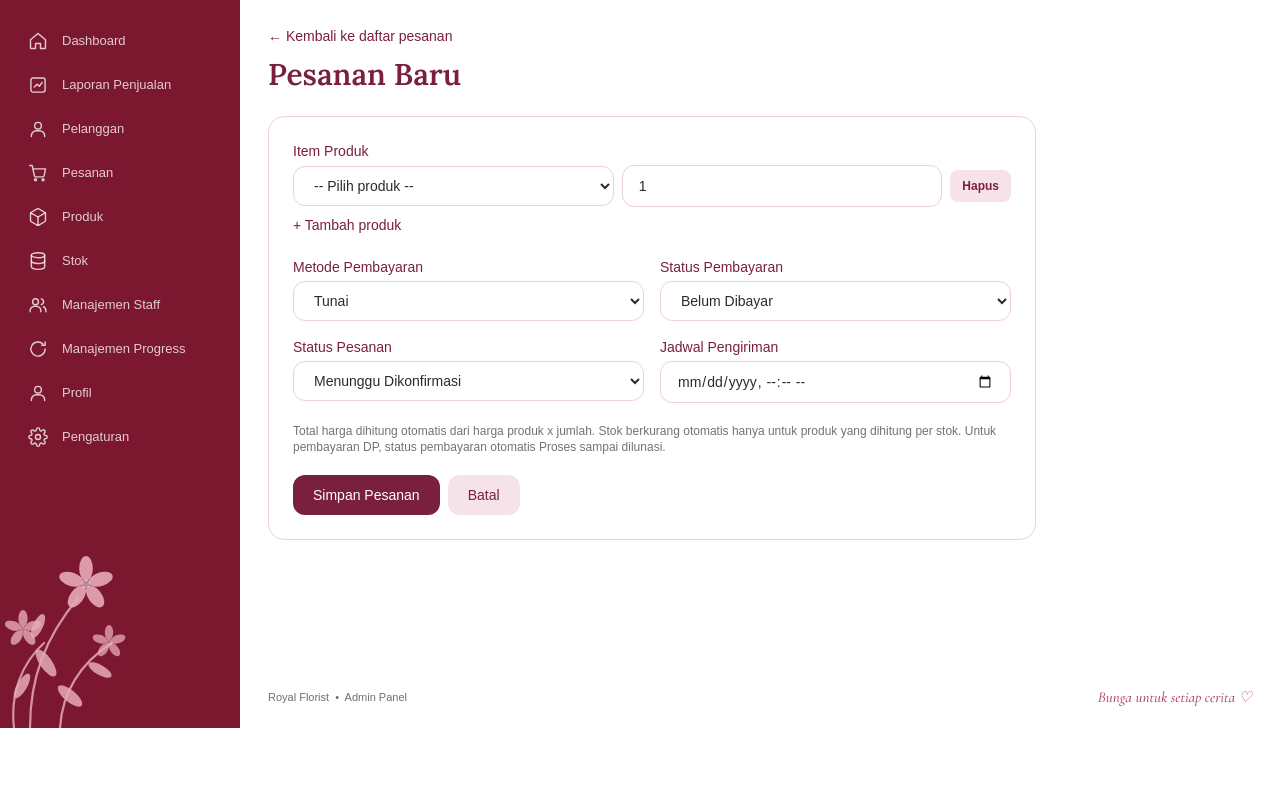
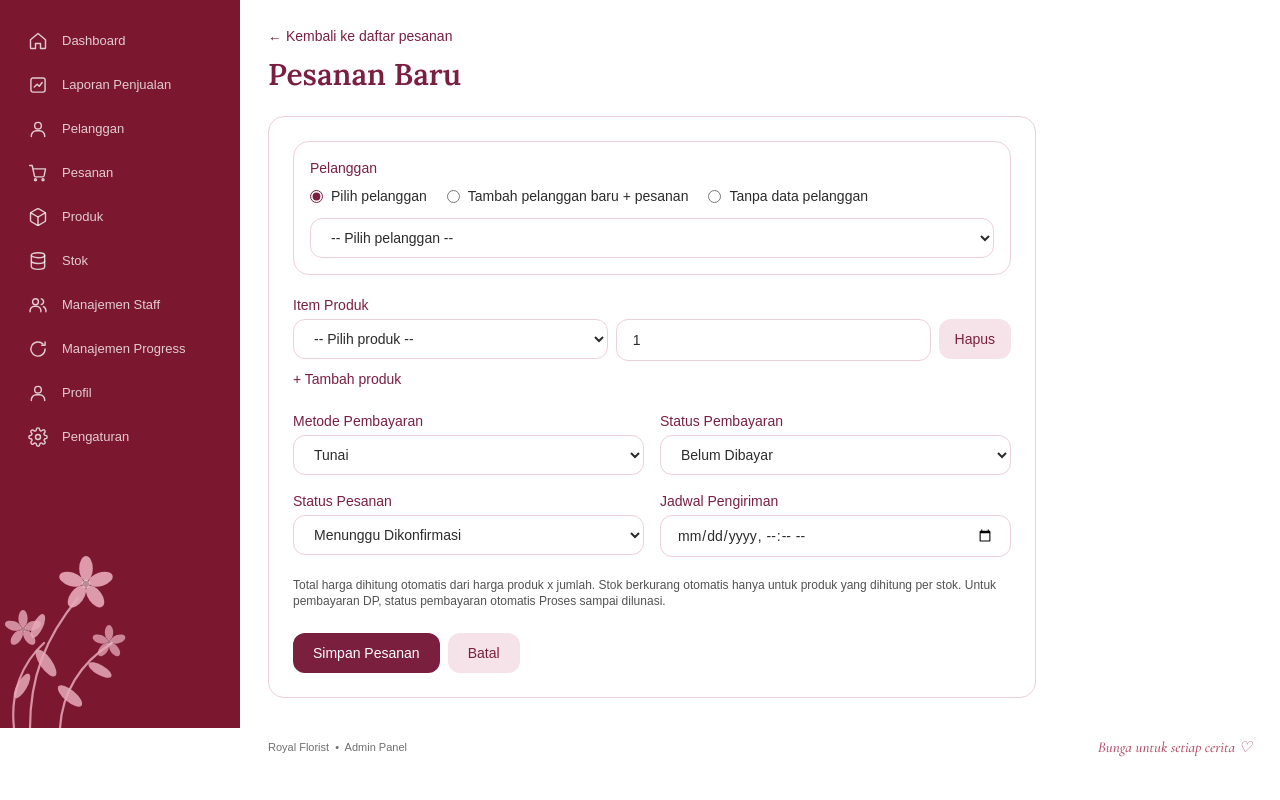
Before and after one commit to ramocta/royal_florist_website, a Laravel app: template resources/views/admin/pesanan-create.blade.php in a window 1280 px wide. Shown: the part 72-872 px from the top of the page. Run offline with Laravel 12, Linux system fonts and the light colour scheme; data comes from the database, SQL or seed files in the repository; the template is opened without the code that fills it: most values are stand-ins (such as "Sample title", 1, 10 or a date in 2020); style sheets or scripts are compiled from the project's sources; parts of the project's set-up code (start-up, migrations or seed data) failed here and were passed over.

Commit message:
Memperbarui Pesanan, pelanggan memakai tabel users,  tambah pelanggan + pesanan satu form

```diff
--- a/app/Models/Order.php
+++ b/app/Models/Order.php
@@ -41,10 +41,11 @@ class Order extends Model
         return $this->belongsTo(User::class, 'id_user', 'id_user');
     }
 
-    // Data pelanggan di menu Pelanggan (nyambung lewat id_user, sama seperti Pelanggan::orders())
+    // Tabel pelanggan sudah dihapus. Data pelanggan sekarang adalah akun di tabel users,
+    // jadi relasi ini menunjuk ke User (sama dengan user()) supaya kode lama tetap jalan.
     public function pelanggan(): BelongsTo
     {
-        return $this->belongsTo(Pelanggan::class, 'id_user', 'id_user');
+        return $this->belongsTo(User::class, 'id_user', 'id_user');
     }
 
     public function items(): HasMany
@@ -57,24 +58,24 @@ class Order extends Model
         return $this->hasMany(OrderStatusHistory::class, 'id_order', 'id_order');
     }
 
-    // Data pelanggan untuk tabel daftar pesanan. Pesanan yang dibuat admin di toko tidak punya id_user, tampil "-".
+    // Data pelanggan untuk tabel daftar pesanan. Pesanan yang dibuat admin di toko tanpa akun tidak punya id_user, tampil "-".
     public function getNamaPelangganAttribute(): string
     {
-        return $this->pelanggan->nama ?? $this->user->nama ?? '-';
+        return $this->user->nama ?? '-';
     }
 
     public function getEmailPelangganAttribute(): string
     {
-        return $this->pelanggan->email ?? $this->user->email ?? '-';
+        return $this->user->email ?? '-';
     }
 
     public function getKontakPelangganAttribute(): string
     {
-        return $this->pelanggan->kontak ?? $this->user->nmr_telepon ?? '-';
+        return $this->user->nmr_telepon ?? '-';
     }
 
     public function getKategoriPelangganAttribute(): ?string
     {
-        return $this->pelanggan->kategori ?? null;
+        return $this->user->kategori_pelanggan ?? null;
     }
 }
--- a/resources/views/admin/pesanan-create.blade.php
+++ b/resources/views/admin/pesanan-create.blade.php
@@ -5,21 +5,24 @@
 @section('content')
 @php
     $input = 'w-full rounded-xl border border-pinkline bg-white px-4 py-2.5 text-sm focus:border-maroon focus:outline-none focus:ring-1 focus:ring-maroon';
+    $label = 'mb-1 block text-sm font-medium text-maroon';
+    $mode = old('mode_pelanggan', request('mode', 'ada'));
+    $itemsLama = old('items', [['id_product' => '', 'jumlah' => 1]]);
 
-    // Baris item: ambil dari old() kalau validasi gagal, kalau tidak mulai dengan 1 baris kosong
-    $baris = old('items', [['id_product' => '', 'jumlah' => 1]]);
+    $statusPesanan = [
+        'menunggu_pembayaran' => 'Menunggu Pembayaran', 'menunggu_dikonfirmasi' => 'Menunggu Dikonfirmasi',
+        'dikonfirmasi' => 'Dikonfirmasi', 'diproses' => 'Diproses', 'dalam_pengiriman' => 'Dalam Pengiriman',
+        'siap_diambil' => 'Siap Diambil', 'selesai' => 'Selesai', 'dibatalkan' => 'Dibatalkan',
+    ];
+    $metode = ['bayar_di_toko' => 'Tunai', 'QRIS' => 'QRIS', 'transfer_bank' => 'Transfer Bank', 'DP' => 'DP'];
+    $bayar = ['belum_dibayar' => 'Belum Dibayar', 'proses' => 'Proses', 'lunas' => 'Lunas'];
 
-    $metode = ['bayar_di_toko' => 'Tunai', 'QRIS' => 'QRIS', 'transfer_bank' => 'Transfer Bank', 'DP' => 'DP (Uang Muka)'];
-    $bayar  = ['belum_dibayar' => 'Belum Dibayar', 'proses' => 'Proses', 'lunas' => 'Lunas'];
-    $status = [
-        'menunggu_pembayaran'   => 'Menunggu Pembayaran',
-        'menunggu_dikonfirmasi' => 'Menunggu Dikonfirmasi',
-        'dikonfirmasi'          => 'Dikonfirmasi',
-        'diproses'              => 'Diproses',
-        'dalam_pengiriman'      => 'Dalam Pengiriman',
-        'siap_diambil'          => 'Siap Kirim',
-        'selesai'               => 'Selesai',
-        'dibatalkan'            => 'Batal',
+    $dataBaru = [
+        ['pelanggan_nama', 'Nama Pelanggan', 'text', 'Contoh: Siti Rahmawati'],
+        ['pelanggan_email', 'Email (Gmail)', 'email', 'contoh@gmail.com'],
+        ['pelanggan_telepon', 'No. HP', 'text', 'Contoh: 081234567890'],
+        ['pelanggan_alamat', 'Alamat (opsional)', 'text', 'Alamat lengkap'],
+        ['pelanggan_password', 'Password (opsional)', 'password', 'Kosongkan agar dibuat otomatis'],
     ];
 @endphp
 
@@ -27,141 +30,166 @@
     <a href="{{ route('admin.pesanan.index') }}" class="text-sm text-maroon hover:underline">&larr; Kembali ke daftar pesanan</a>
     <h1 class="mt-2 font-display text-3xl font-semibold text-maroon">Pesanan Baru</h1>
 
-    <form method="POST" action="{{ route('admin.pesanan.store') }}" class="mt-6 space-y-5 rounded-2xl border border-pinkline p-6">
+    <form id="formPesanan" method="POST" action="{{ route('admin.pesanan.store') }}" class="mt-6 space-y-5 rounded-2xl border border-pinkline p-6">
         @csrf
 
-        {{-- ITEM PRODUK (baris bisa ditambah/dihapus) --}}
-        <div>
-            <label class="mb-1 block text-sm font-medium text-maroon">Item Produk</label>
-            @error('items') <p class="mb-1 text-xs text-rose-600">{{ $message }}</p> @enderror
+        {{-- PELANGGAN --}}
+        <div id="blokPelanggan" class="rounded-2xl border border-pinkline p-4">
+            <p class="mb-2 text-sm font-medium text-maroon">Pelanggan</p>
 
-            <div id="daftar-item" class="space-y-2">
-                @foreach ($baris as $i => $b)
-                    <div class="item-baris">
-                        <div class="flex items-center gap-2">
-                            <select name="items[{{ $i }}][id_product]" class="{{ $input }}">
-                                <option value="">-- Pilih produk --</option>
-                                @foreach ($produk as $pr)
-                                    <option value="{{ $pr->id_product }}" @selected(($b['id_product'] ?? '') == $pr->id_product)>
-                                        {{ $pr->nama_produk }} - Rp {{ number_format($pr->harga, 0, ',', '.') }}@if ($pr->pakai_stok) (stok {{ $pr->stok }})@endif
+            <div class="mb-3 flex flex-wrap gap-x-5 gap-y-2 text-sm">
+                @foreach (['ada' => 'Pilih pelanggan', 'baru' => 'Tambah pelanggan baru + pesanan', 'tanpa' => 'Tanpa data pelanggan'] as $nilai => $teks)
+                    <label class="flex items-center gap-2">
+                        <input type="radio" name="mode_pelanggan" value="{{ $nilai }}" @checked($mode === $nilai) class="accent-maroon"> {{ $teks }}
+                    </label>
+                @endforeach
+            </div>
+
+            <div data-mode="ada">
+                <select name="id_user" class="{{ $input }}">
+                    <option value="">-- Pilih pelanggan --</option>
+                    @foreach ($pelangganList as $p)
+                        <option value="{{ $p->id_user }}" @selected((string) old('id_user') === (string) $p->id_user)>
+                            {{ $p->nama }} &middot; {{ $p->email }}{{ $p->nmr_telepon ? ' · ' . $p->nmr_telepon : '' }}
                         </option>
                     @endforeach
                 </select>
-                            <input type="number" min="1" name="items[{{ $i }}][jumlah]" value="{{ $b['jumlah'] ?? 1 }}"
-                                   class="{{ $input }} w-24" aria-label="Jumlah">
-                            <button type="button" class="hapus-item shrink-0 rounded-lg bg-pinkcard px-3 py-2 text-xs font-semibold text-maroon hover:bg-maroon hover:text-white">Hapus</button>
+                @error('id_user') <p class="mt-1 text-xs text-rose-600">{{ $message }}</p> @enderror
             </div>
-                        @error("items.$i.id_product") <p class="mt-1 text-xs text-rose-600">{{ $message }}</p> @enderror
-                        @error("items.$i.jumlah") <p class="mt-1 text-xs text-rose-600">{{ $message }}</p> @enderror
+
+            <div data-mode="baru" class="grid gap-3 sm:grid-cols-2">
+                @foreach ($dataBaru as [$nama, $teks, $tipe, $placeholder])
+                    <div class="{{ $nama === 'pelanggan_alamat' ? 'sm:col-span-2' : '' }}">
+                        <label for="{{ $nama }}" class="mb-1 block text-xs text-neutral-600">{{ $teks }}</label>
+                        <input id="{{ $nama }}" type="{{ $tipe }}" name="{{ $nama }}" value="{{ $tipe === 'password' ? '' : old($nama) }}"
+                               placeholder="{{ $placeholder }}" class="{{ $input }}">
+                        @error($nama) <p class="mt-1 text-xs text-rose-600">{{ $message }}</p> @enderror
                     </div>
                 @endforeach
+                <p class="text-[11px] text-neutral-500 sm:col-span-2">Pelanggan baru otomatis masuk ke daftar Pelanggan dengan kategori Baru.</p>
+            </div>
         </div>
 
-            <button type="button" id="tambah-item" class="mt-2 text-sm font-medium text-maroon hover:underline">+ Tambah produk</button>
+        {{-- PESANAN --}}
+        <div id="blokPesanan" class="space-y-5">
+            <div>
+                <label class="{{ $label }}">Item Produk</label>
+                <div id="daftarItem" class="space-y-2">
+                    @foreach ($itemsLama as $i => $it)
+                        <div class="baris-item flex items-start gap-2">
+                            <select name="items[{{ $i }}][id_product]" class="{{ $input }}">
+                                <option value="">-- Pilih produk --</option>
+                                @foreach ($produk as $p)
+                                    <option value="{{ $p->id_product }}" @selected((string) ($it['id_product'] ?? '') === (string) $p->id_product)>
+                                        {{ $p->nama_produk }} — Rp {{ number_format($p->harga, 0, ',', '.') }}{{ $p->pakai_stok ? ' (stok ' . $p->stok . ')' : '' }}
+                                    </option>
+                                @endforeach
+                            </select>
+                            <input type="number" min="1" name="items[{{ $i }}][jumlah]" value="{{ $it['jumlah'] ?? 1 }}" class="{{ $input }}">
+                            <button type="button" class="hapus-item rounded-xl bg-pinkcard px-4 py-2.5 text-sm font-medium text-maroon hover:bg-pinkline">Hapus</button>
+                        </div>
+                        @if ($errors->has("items.$i.id_product") || $errors->has("items.$i.jumlah"))
+                            <p class="text-xs text-rose-600">{{ $errors->first("items.$i.id_product") ?: $errors->first("items.$i.jumlah") }}</p>
+                        @endif
+                    @endforeach
+                </div>
+                @error('items') <p class="mt-1 text-xs text-rose-600">{{ $message }}</p> @enderror
+                <button type="button" id="tambahItem" class="mt-2 text-sm text-maroon hover:underline">+ Tambah produk</button>
             </div>
 
             <div class="grid gap-4 sm:grid-cols-2">
                 <div>
-                <label for="metode_pembayaran" class="mb-1 block text-sm font-medium text-maroon">Metode Pembayaran</label>
+                    <label for="metode_pembayaran" class="{{ $label }}">Metode Pembayaran</label>
                     <select id="metode_pembayaran" name="metode_pembayaran" class="{{ $input }}">
-                    @foreach ($metode as $nilai => $label)
-                        <option value="{{ $nilai }}" @selected(old('metode_pembayaran', 'bayar_di_toko') === $nilai)>{{ $label }}</option>
-                    @endforeach
+                        @foreach ($metode as $k => $v) <option value="{{ $k }}" @selected(old('metode_pembayaran', 'bayar_di_toko') === $k)>{{ $v }}</option> @endforeach
                     </select>
                     @error('metode_pembayaran') <p class="mt-1 text-xs text-rose-600">{{ $message }}</p> @enderror
                 </div>
-
-            {{-- Muncul hanya kalau metode pembayaran = DP --}}
-            <div id="kolom-dp" class="{{ old('metode_pembayaran') === 'DP' ? '' : 'hidden' }}">
-                <label for="jumlah_dp" class="mb-1 block text-sm font-medium text-maroon">Jumlah DP (Rp)</label>
-                <input id="jumlah_dp" type="number" min="1" name="jumlah_dp" value="{{ old('jumlah_dp') }}"
-                       placeholder="Contoh: 100000" class="{{ $input }}">
-                @error('jumlah_dp') <p class="mt-1 text-xs text-rose-600">{{ $message }}</p> @enderror
-            </div>
-
                 <div>
-                <label for="status_pembayaran" class="mb-1 block text-sm font-medium text-maroon">Status Pembayaran</label>
+                    <label for="status_pembayaran" class="{{ $label }}">Status Pembayaran</label>
                     <select id="status_pembayaran" name="status_pembayaran" class="{{ $input }}">
-                    @foreach ($bayar as $nilai => $label)
-                        <option value="{{ $nilai }}" @selected(old('status_pembayaran', 'belum_dibayar') === $nilai)>{{ $label }}</option>
-                    @endforeach
+                        @foreach ($bayar as $k => $v) <option value="{{ $k }}" @selected(old('status_pembayaran', 'belum_dibayar') === $k)>{{ $v }}</option> @endforeach
                     </select>
                     @error('status_pembayaran') <p class="mt-1 text-xs text-rose-600">{{ $message }}</p> @enderror
                 </div>
-
+                <div id="blokDp" class="sm:col-span-2">
+                    <label for="jumlah_dp" class="{{ $label }}">Jumlah DP (Rp)</label>
+                    <input id="jumlah_dp" type="number" min="1" name="jumlah_dp" value="{{ old('jumlah_dp') }}" class="{{ $input }}">
+                    @error('jumlah_dp') <p class="mt-1 text-xs text-rose-600">{{ $message }}</p> @enderror
+                </div>
                 <div>
-                <label for="status_pesanan" class="mb-1 block text-sm font-medium text-maroon">Status Pesanan</label>
+                    <label for="status_pesanan" class="{{ $label }}">Status Pesanan</label>
                     <select id="status_pesanan" name="status_pesanan" class="{{ $input }}">
-                    @foreach ($status as $nilai => $label)
-                        <option value="{{ $nilai }}" @selected(old('status_pesanan', 'menunggu_dikonfirmasi') === $nilai)>{{ $label }}</option>
-                    @endforeach
+                        @foreach ($statusPesanan as $k => $v) <option value="{{ $k }}" @selected(old('status_pesanan', 'menunggu_dikonfirmasi') === $k)>{{ $v }}</option> @endforeach
                     </select>
                     @error('status_pesanan') <p class="mt-1 text-xs text-rose-600">{{ $message }}</p> @enderror
                 </div>
-
                 <div>
-                <label for="jadwal_pengambilan" class="mb-1 block text-sm font-medium text-maroon">Jadwal Pengiriman</label>
-                <input id="jadwal_pengambilan" type="datetime-local" name="jadwal_pengambilan"
-                       value="{{ old('jadwal_pengambilan') }}" class="{{ $input }}">
+                    <label for="jadwal_pengambilan" class="{{ $label }}">Jadwal Pengiriman</label>
+                    <input id="jadwal_pengambilan" type="datetime-local" name="jadwal_pengambilan" value="{{ old('jadwal_pengambilan') }}" class="{{ $input }}">
                     @error('jadwal_pengambilan') <p class="mt-1 text-xs text-rose-600">{{ $message }}</p> @enderror
                 </div>
             </div>
 
-        <p class="text-xs text-neutral-500">Total harga dihitung otomatis dari harga produk x jumlah. Stok berkurang otomatis hanya untuk produk yang dihitung per stok. Untuk pembayaran DP, status pembayaran otomatis Proses sampai dilunasi.</p>
+            <p class="text-xs text-neutral-600">Total harga dihitung otomatis dari harga produk x jumlah. Stok berkurang otomatis hanya untuk produk yang dihitung per stok. Untuk pembayaran DP, status pembayaran otomatis Proses sampai dilunasi.</p>
+        </div>
 
-        <div class="flex gap-2">
-            <button class="rounded-xl bg-maroon px-5 py-2.5 text-sm font-medium text-white hover:opacity-90">Simpan Pesanan</button>
+        <div class="flex gap-2 pt-1">
+            <button type="submit" id="tombolSimpan" class="rounded-xl bg-maroon px-5 py-2.5 text-sm font-medium text-white hover:opacity-90">Simpan Pesanan</button>
             <a href="{{ route('admin.pesanan.index') }}" class="rounded-xl bg-pinkcard px-5 py-2.5 text-sm font-medium text-maroon hover:bg-pinkline">Batal</a>
         </div>
     </form>
 </div>
 
-{{-- JavaScript kecil hanya untuk tambah/hapus baris produk --}}
+<template id="templateItem">
+    <div class="baris-item flex items-start gap-2">
+        <select name="items[__i__][id_product]" class="{{ $input }}">
+            <option value="">-- Pilih produk --</option>
+            @foreach ($produk as $p)
+                <option value="{{ $p->id_product }}">{{ $p->nama_produk }} — Rp {{ number_format($p->harga, 0, ',', '.') }}{{ $p->pakai_stok ? ' (stok ' . $p->stok . ')' : '' }}</option>
+            @endforeach
+        </select>
+        <input type="number" min="1" name="items[__i__][jumlah]" value="1" class="{{ $input }}">
+        <button type="button" class="hapus-item rounded-xl bg-pinkcard px-4 py-2.5 text-sm font-medium text-maroon hover:bg-pinkline">Hapus</button>
+    </div>
+</template>
+
 <script>
     (function () {
-        // Metode DP: tampilkan kolom jumlah DP, status pembayaran otomatis proses
+        const form = document.getElementById('formPesanan');
+        const blokPelanggan = document.getElementById('blokPelanggan');
+        const daftar = document.getElementById('daftarItem');
+        const templat = document.getElementById('templateItem');
         const metode = document.getElementById('metode_pembayaran');
-        const kolomDp = document.getElementById('kolom-dp');
-        const statusBayar = document.getElementById('status_pembayaran');
+        const blokDp = document.getElementById('blokDp');
+        let nomor = daftar.querySelectorAll('.baris-item').length;
 
-        function aturDp() {
+        function sinkron() {
+            const m = blokPelanggan.querySelector('[name=mode_pelanggan]:checked').value;
+
+            blokPelanggan.querySelectorAll('[data-mode]').forEach(function (el) {
+                const tampil = el.dataset.mode === m;
+                el.style.display = tampil ? '' : 'none';
+                el.querySelectorAll('input, select').forEach(function (i) { i.disabled = !tampil; });
+            });
+
             const dp = metode.value === 'DP';
-            kolomDp.classList.toggle('hidden', !dp);
-            if (dp) statusBayar.value = 'proses';
-            statusBayar.classList.toggle('pointer-events-none', dp);
-            statusBayar.classList.toggle('opacity-60', dp);
-            statusBayar.tabIndex = dp ? -1 : 0;
-        }
-        metode.addEventListener('change', aturDp);
-        aturDp();
-
-        const daftar = document.getElementById('daftar-item');
-
-        // Beri nomor ulang items[0], items[1], ... supaya urut setelah tambah/hapus
-        function nomori() {
-            daftar.querySelectorAll('.item-baris').forEach((baris, i) => {
-                baris.querySelectorAll('select, input').forEach(el => {
-                    el.name = el.name.replace(/items\[\d+\]/, 'items[' + i + ']');
-                });
-            });
+            blokDp.style.display = dp ? '' : 'none';
+            blokDp.querySelectorAll('input').forEach(function (i) { i.disabled = !dp; });
         }
 
-        document.getElementById('tambah-item').addEventListener('click', () => {
-            const baru = daftar.querySelector('.item-baris').cloneNode(true);
-            baru.querySelector('select').value = '';
-            baru.querySelector('input').value = 1;
-            baru.querySelectorAll('p').forEach(p => p.remove()); // buang pesan error hasil salinan
-            daftar.appendChild(baru);
-            nomori();
+        document.getElementById('tambahItem').addEventListener('click', function () {
+            daftar.insertAdjacentHTML('beforeend', templat.innerHTML.replaceAll('__i__', nomor++));
         });
 
-        daftar.addEventListener('click', (e) => {
+        form.addEventListener('click', function (e) {
             if (!e.target.classList.contains('hapus-item')) return;
-            if (daftar.querySelectorAll('.item-baris').length > 1) {
-                e.target.closest('.item-baris').remove();
-                nomori();
-            }
+            const baris = e.target.closest('.baris-item');
+            if (daftar.querySelectorAll('.baris-item').length > 1) baris.remove();
         });
+
+        form.addEventListener('change', sinkron);
+        sinkron();
     })();
 </script>
 @endsection
```
Also changed, not shown: app/Http/Controllers/admin/PesananController.php (+108 -20 lines), app/Models/Pelanggan.php (+6 -31 lines). Lines whose indentation alone changed are shown as unchanged.
